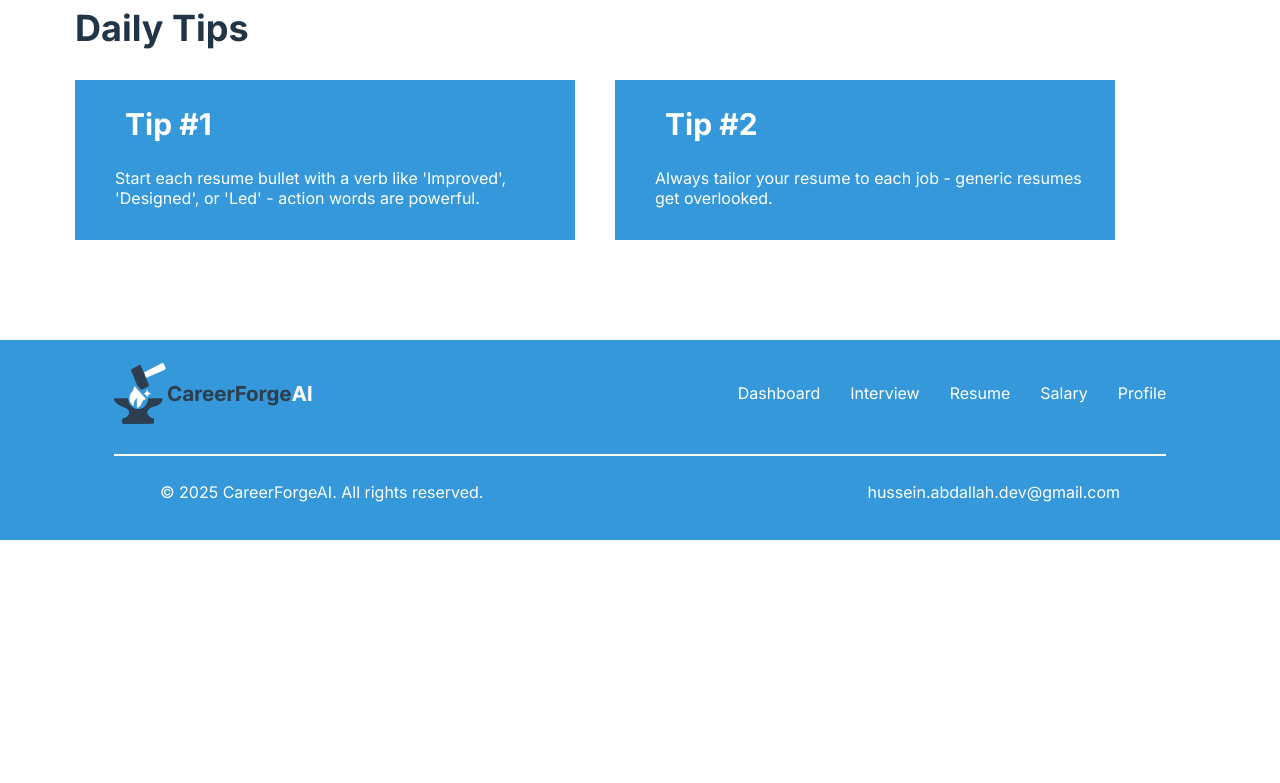
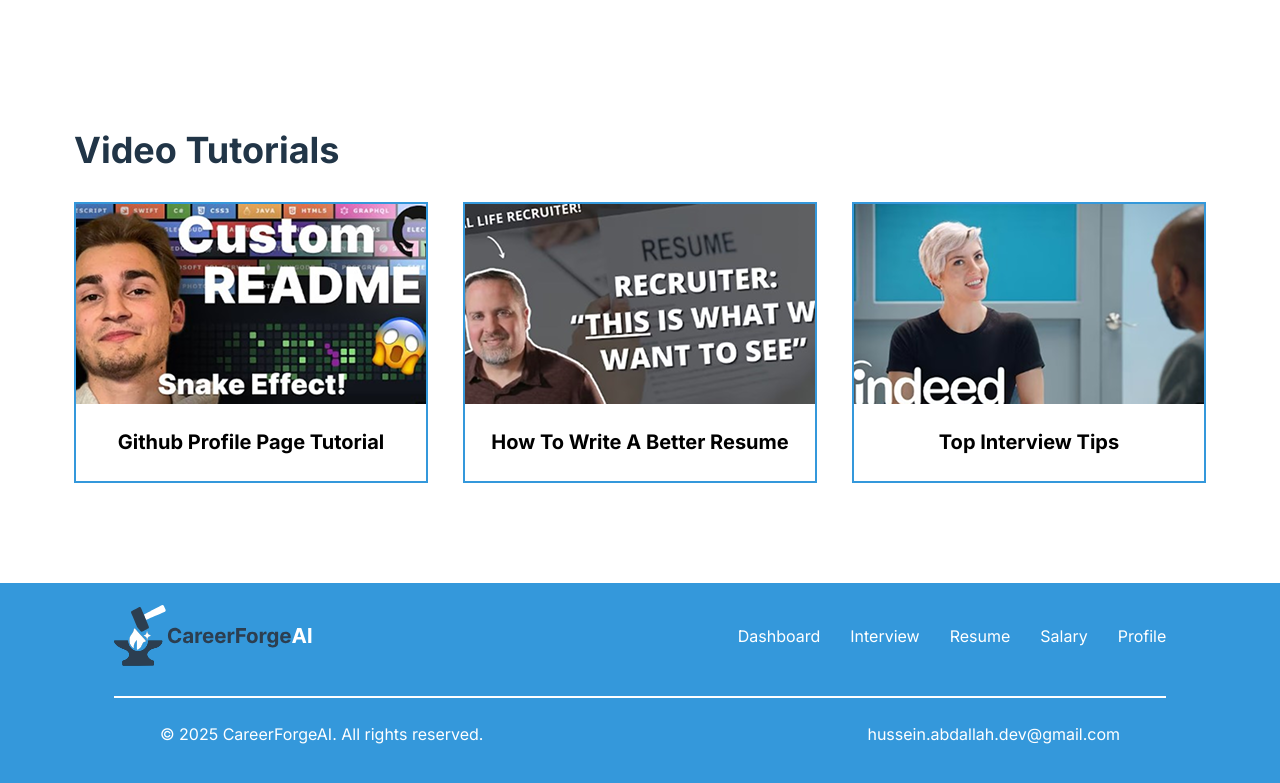
Before and after one commit to Hussein-Abdallah0/CareerForgeAI, a React (Vite) app in the folder frontend/: page /dashboard in a window 1280 px wide. Shown: the part 914-1697 px from the top of the page. Before the commit the page ends 1454 px from the top, so only its background shows below. Built offline with nearby package versions, Linux system fonts and the light colour scheme.

Commit message:
Finish dashboard page

```diff
--- a/frontend/src/pages/Dashboard/index.jsx
+++ b/frontend/src/pages/Dashboard/index.jsx
@@ -52,6 +52,33 @@ const Dashboard = () => {
         </div>
       </div>
 
+      {/* ----------------3rd section -------------------*/}
+
+      <div className="dashboard3">
+        <h2 className="title">Video Tutorials</h2>
+
+        <div className="videos">
+          <a href="https://www.youtube.com/watch?v=onUx22pgiBM">
+            <div>
+              <img src="dashboard/image7.png" alt="" />
+              <h4> Github Profile Page Tutorial</h4>
+            </div>
+          </a>
+          <a href="https://www.youtube.com/watch?v=R3abknwWX7k">
+            <div>
+              <img src="dashboard/image8.png" alt="" />
+              <h4> How To Write A Better Resume</h4>
+            </div>
+          </a>
+          <a href="https://www.youtube.com/watch?v=HG68Ymazo18">
+            <div>
+              <img src="dashboard/image9.png" alt="" />
+              <h4> Top Interview Tips</h4>
+            </div>
+          </a>
+        </div>
+      </div>
+
       <Footer />
     </div>
   );
```
